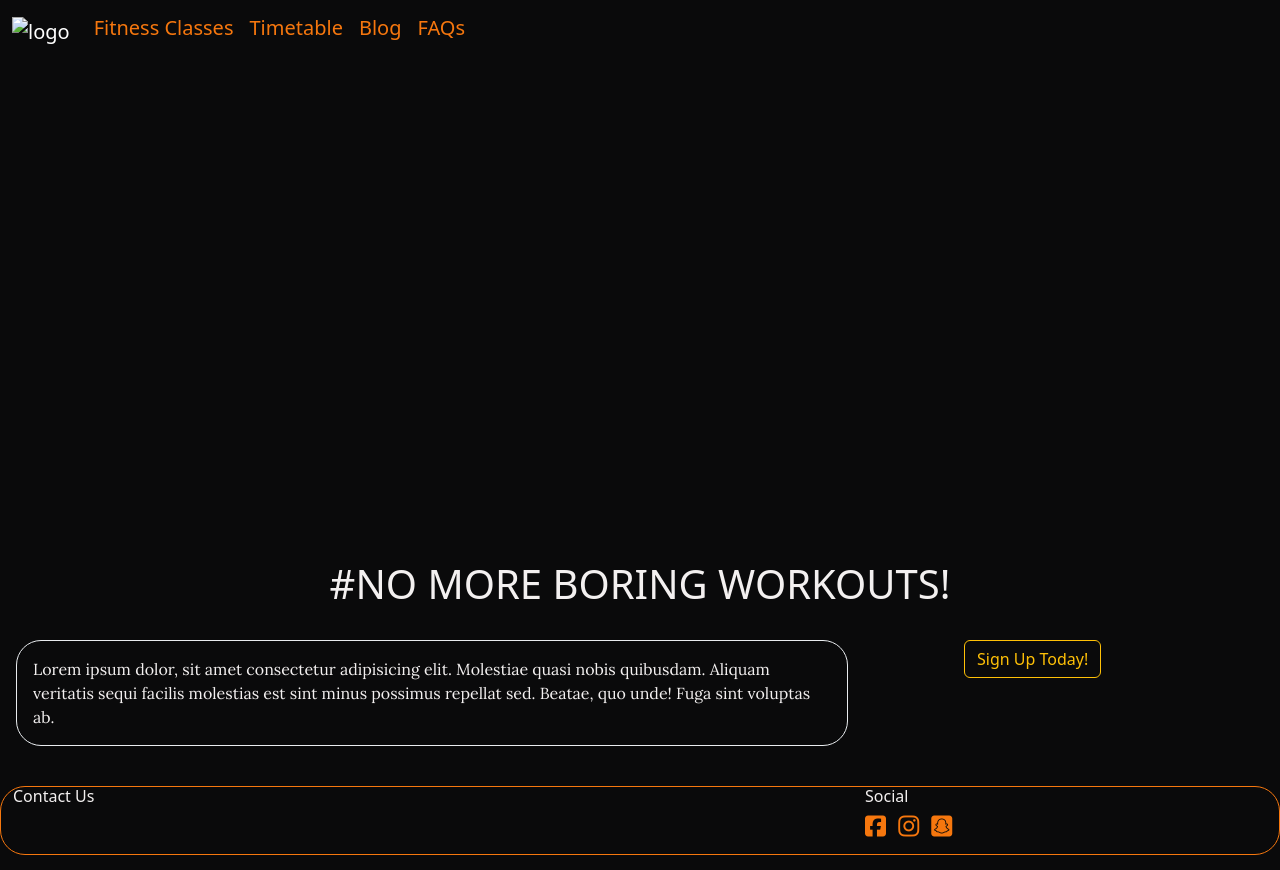
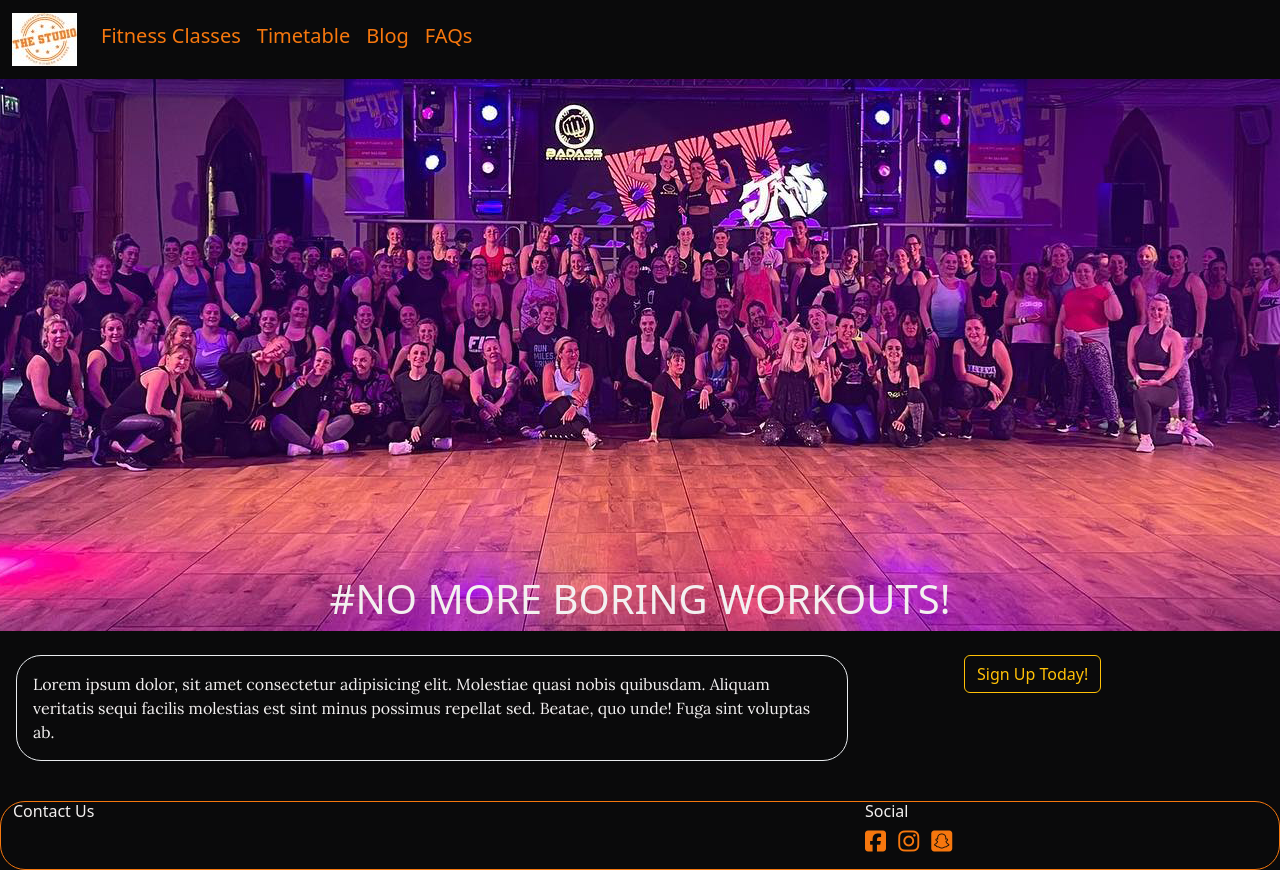
Before and after one commit to lisa-bird/milestone-project-1, a plain HTML site: page index.html in a window 1280 px wide. Drawn offline with nearby package versions, Linux system fonts and the light colour scheme.

Commit message:
changed images

```diff
--- a/css/style.css
+++ b/css/style.css
@@ -19,7 +19,7 @@ nav h5 {
     height: 552px;
     max-width: 1400px;
     width: 100%;
-    background: url(../images/group1.jpg);
+    background: url(/assets/images/group1.jpg);
     background-position: center;
     position: relative;
 }
--- a/index.html
+++ b/index.html
@@ -19,7 +19,7 @@
           <button class="navbar-toggler" type="button" data-bs-toggle="collapse" data-bs-target="#navbarTogglerDemo03" aria-controls="navbarTogglerDemo03" aria-expanded="false" aria-label="Toggle navigation">
             <span class="navbar-toggler-icon"></span>
           </button>
-          <img class="navbar-brand" src="images/logo2-sm.jpg" alt="logo"/>
+          <img class="navbar-brand" src="/assets/images/logo2-sm.jpg" alt="logo"/>
         <div class="collapse navbar-collapse" id="navbarTogglerDemo03">
             <ul class="navbar-nav me-auto mb-2 mb-lg-0">
               <li class="nav-item">
```
Also changed, not shown: blog.html (+1 -1 lines), faqs.html (+1 -1 lines), fitness.html (+4 -4 lines), timetable.html (+1 -1 lines).
